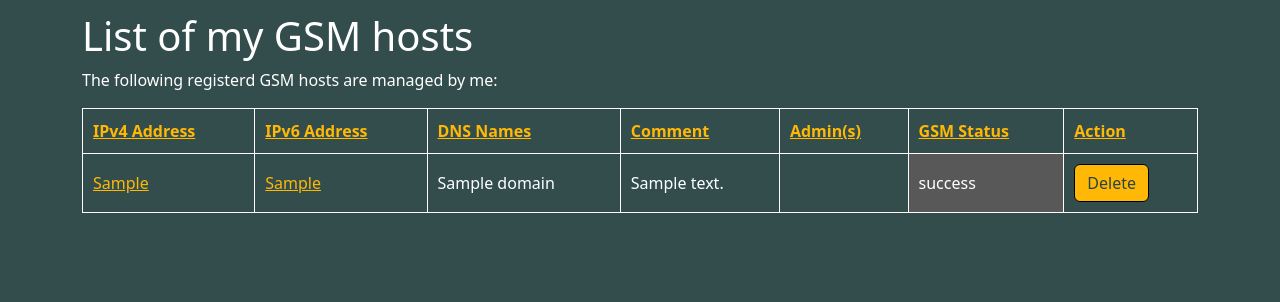
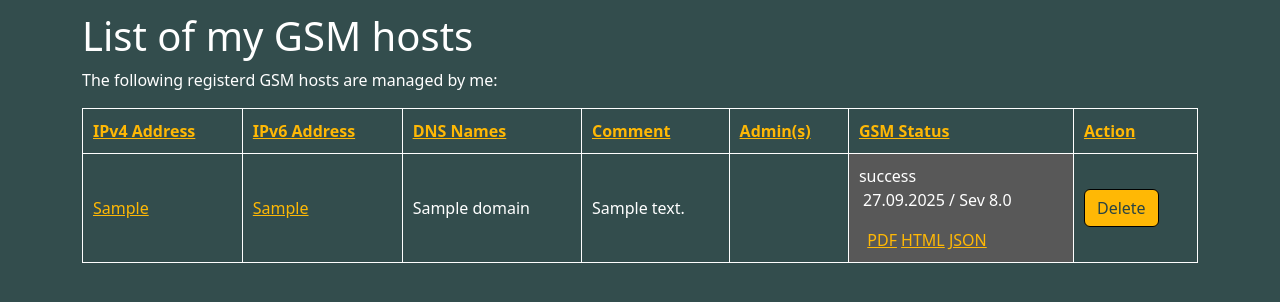
Before and after one commit to UOS-RZ/deterrers, a Django app: template project/application/main/templates/gsm_hosts_list.html in a window 1280 px wide. Shown: the part 66-368 px from the top of the page. Run offline with Django 4.2, Linux system fonts and the light colour scheme; the template is opened without the code that fills it: most values are stand-ins (such as "Sample title", 1, 10 or a date in 2020); some libraries are stand-ins or nearby versions.

Commit message:
Adding a test template

```diff
--- a/project/application/main/templates/gsm_hosts_list.html
+++ b/project/application/main/templates/gsm_hosts_list.html
@@ -32,7 +32,17 @@
 				<td>{{target_info.Domain}}</td>
 				<td>{{target_info.comment}}</td>
 				<td>{{ user.get_username }}</td>
-				<td class="gsm-status-class">{{ target_info.status }}</td>
+				<td class="gsm-status-class">{{ target_info.status }}
+					<div>
+						<p>&nbsp;27.09.2025 / Sev 8.0</p>
+						<div>
+							&nbsp;
+							<a href="#">PDF</a>
+							<a href="#">HTML</a>
+							<a href="#">JSON</a>
+						</div>
+					</div>
+				</td>
 				<td>
 					<form action="{% url 'delete_scan_object' %}" method="post">
 						{% csrf_token %}
```
